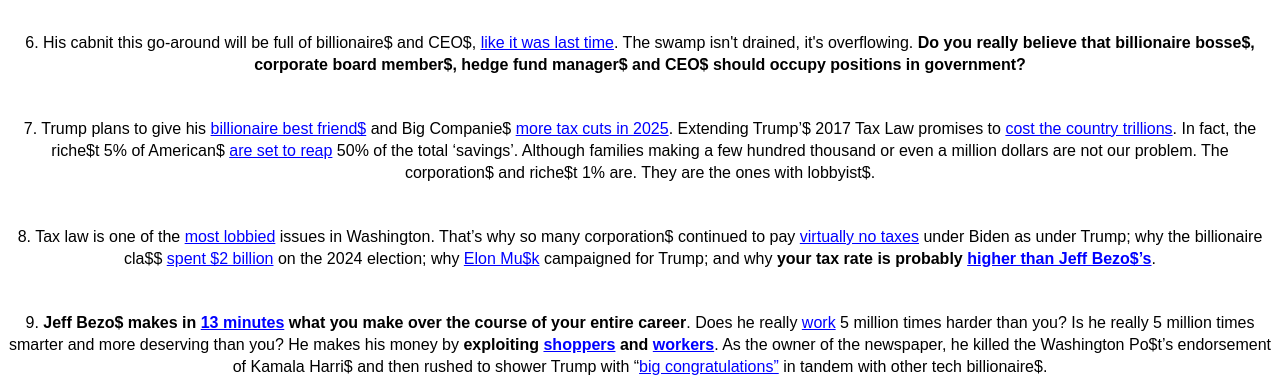
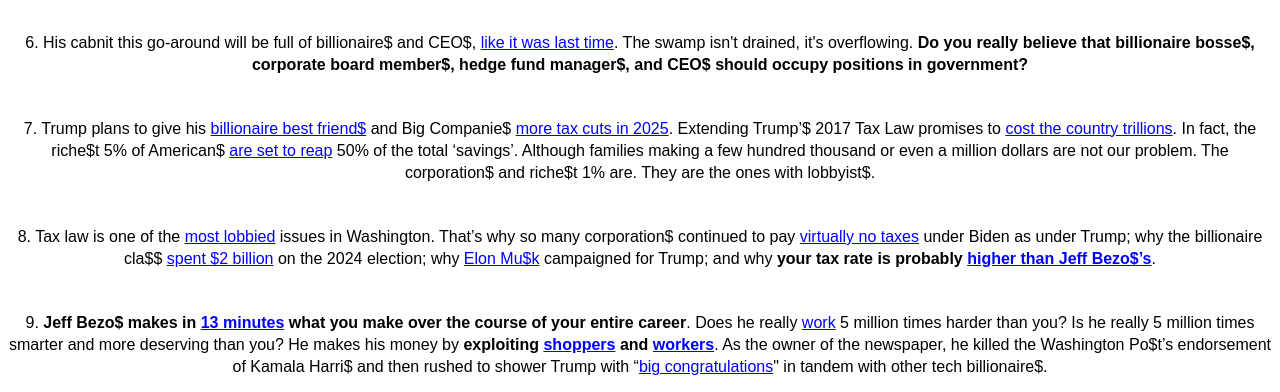
Before and after one commit to savethebillionaires/savethebillionaires.github.io, a plain HTML site: page index.html in a window 1280 px wide. Shown: the part 560-952 px from the top of the page. Drawn offline with Linux system fonts and the light colour scheme; a web font is replaced by a local one.

Commit message:
savethebillionaires

```diff
--- a/index.html
+++ b/index.html
@@ -79,13 +79,13 @@
                 </li><br>
                 </li>5. Under Trump, the riche$t American$ claimed <a href="https://inequality.org/research/trump-income-inequality/"> 17% more</a> of the country’s total income in 2019 than in 2016. What’s more, after Trump brought <a href="https://slate.com/business/2020/03/trump-thinks-ceos-will-save-america-from-coronavirus.html"> megarich CEO$</a> to his first pandemic press conference to reassure us that everything would be fine, between March and October of 2020 “the total wealth of 644 U.S. billionaire$ <a href="https://inequality.org/great-divide/updates-billionaire-pandemic/"> increased from $2.95 trillion to $3.88 trillion</a>, a rise of 31.6%.”
                 </li><br><br>
-                <li>6. His cabnit this go-around will be full of billionaire$ and CEO$, <a href="Donald Trump's Cabinet Is Complete. Here's the Full List."> like it was last time</a>. The swamp isn't drained, it's overflowing. <b>Do you really believe that billionaire bosse$, corporate board member$, hedge fund manager$ and CEO$ should occupy positions in government?</b>
+                <li>6. His cabnit this go-around will be full of billionaire$ and CEO$, <a href="Donald Trump's Cabinet Is Complete. Here's the Full List."> like it was last time</a>. The swamp isn't drained, it's overflowing. <b>Do you really believe that billionaire bosse$, corporate board member$, hedge fund manager$, and CEO$ should occupy positions in government?</b>
                 </li><br>
                 <li>7. Trump plans to give his <a href="https://www.forbes.com/sites/leokamin/2024/08/14/here-are-trumps-top-billionaire-donors/"> billionaire best friend$</a> and Big Companie$ <a href="https://www.americanprogress.org/article/project-2025s-tax-plan-would-raise-taxes-on-the-middle-class-and-cut-taxes-for-the-wealthy/"> more tax cuts in 2025</a>. Extending Trump’$ 2017 Tax Law promises to <a href="https://www.americanprogress.org/article/permanently-extending-the-trump-tax-cuts-would-cost-4-trillion-over-the-next-decade/">cost the country trillions</a>. In fact, the riche$t 5% of American$ <a href="https://taxpolicycenter.org/taxvox/those-making-450000-and-would-get-nearly-half-benefit-extending-tcja"> are set to reap</a> 50% of the total ‘savings’. Although families making a few hundred thousand or even a million dollars are not our problem. The corporation$ and riche$t 1% are. They are the ones with lobbyist$.
                 </li><br>
                 <li>8. Tax law is one of the <a href="https://www.opensecrets.org/federal-lobbying/top-issues?cycle=2021">most lobbied</a> issues in Washington. That’s why so many corporation$ continued to pay <a href="https://itep.org/corporate-tax-avoidance-trump-tax-law/">virtually no taxes</a> under Biden as under Trump; why the billionaire cla$$ <a href="https://americansfortaxfairness.org/billionaire-clans-spend-nearly-2-billion-2024-elections/"> spent $2 billion</a> on the 2024 election; why <a href="https://www.counterpunch.org/2024/10/29/why-is-elon-musk-supporting-trump-tax-avoidance/"> Elon Mu$k</a> campaigned for Trump; and why <b>your tax rate is probably <a href="https://www.americanprogressaction.org/article/you-probably-pay-a-higher-tax-rate-than-jeff-bezos/"> higher than Jeff Bezo$’s</a></b>.
                 </li><br>
-                <li>9. <b>Jeff Bezo$ makes in <a href="https://finance.yahoo.com/news/jeff-bezos-made-over-7-172628289.html">13 minutes</a> what you make over the course of your entire career</b>. Does he really <a href="https://www.thecut.com/article/why-leonardo-dicaprio-katy-perry-jeff-bezos-boat.html"> work</a> 5 million times harder than you? Is he really 5 million times smarter and more deserving than you? He makes his money by <b>exploiting <a href="https://www.ftc.gov/news-events/news/press-releases/2023/09/ftc-sues-amazon-illegally-maintaining-monopoly-power">shoppers</a> and <a href="https://itep.org/corporate-tax-avoidance-trump-tax-law/">workers</a></b>. As the owner of the newspaper, he killed the Washington Po$t’s endorsement of Kamala Harri$ and then rushed to shower Trump with “<a href="https://slate.com/business/2024/11/trump-election-bill-gates-jeff-bezos-sam-altman-tim-cook-congratulations.html">big congratulations”</a> in tandem with other tech billionaire$.
+                <li>9. <b>Jeff Bezo$ makes in <a href="https://finance.yahoo.com/news/jeff-bezos-made-over-7-172628289.html">13 minutes</a> what you make over the course of your entire career</b>. Does he really <a href="https://www.thecut.com/article/why-leonardo-dicaprio-katy-perry-jeff-bezos-boat.html"> work</a> 5 million times harder than you? Is he really 5 million times smarter and more deserving than you? He makes his money by <b>exploiting <a href="https://www.ftc.gov/news-events/news/press-releases/2023/09/ftc-sues-amazon-illegally-maintaining-monopoly-power">shoppers</a> and <a href="https://itep.org/corporate-tax-avoidance-trump-tax-law/">workers</a></b>. As the owner of the newspaper, he killed the Washington Po$t’s endorsement of Kamala Harri$ and then rushed to shower Trump with “<a href="https://slate.com/business/2024/11/trump-election-bill-gates-jeff-bezos-sam-altman-tim-cook-congratulations.html">big congratulations</a>" in tandem with other tech billionaire$.
                 </li><br>
                 <li>10. <b>Are you really rooting for Jeff Bezo$ and Elon Mu$k?</b> The two riche$t people on the planet who hoard <a href="https://mkorostoff.github.io/1-pixel-wealth/"> unfathomable</a> amounts of wealth while we can’t afford basic necessities? <b>Do you really believe that the $ystem that produces <a href="https://equitablegrowth.org/the-distribution-of-wealth-in-the-united-states-and-implications-for-a-net-worth-tax/">this inequality</a> is the best possible and most fair one?</b> Are you really supporting Trump, <a href="https://www.thenation.com/article/politics/trump-billionaire-plutocracy-musk/">the billionaire’$</a> <a href="https://www.opensecrets.org/2024-presidential-race/donald-trump/contributors?id=N00023864"> preferred candidate</a>? <b>Do you really believe the megarich elite$ have your best interest in mind?</b>
                 </li><br>
```
